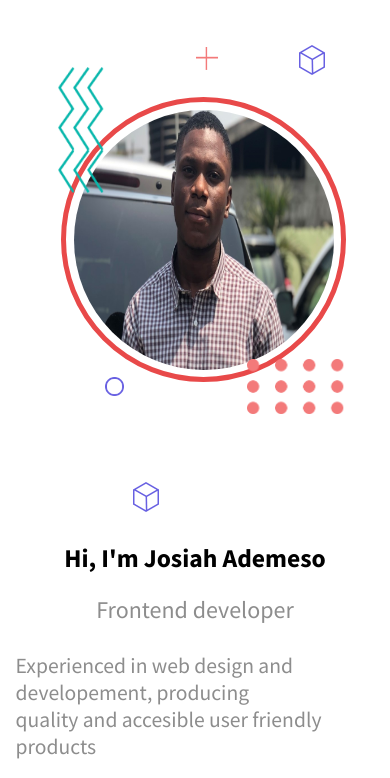
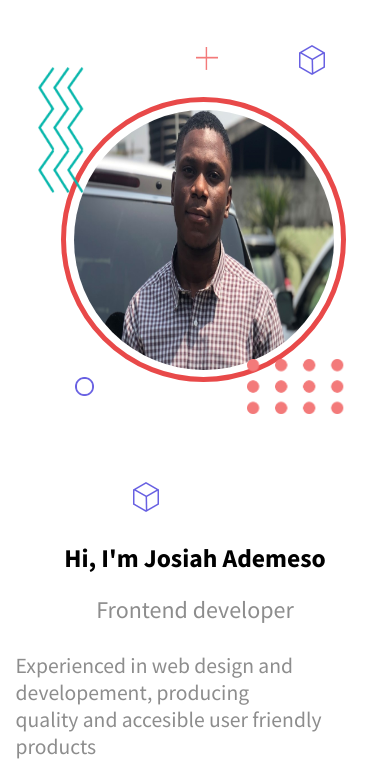
Before and after one commit to ademesojosiah/josiah-ademeso, a plain HTML site: page index.html in a window 390 px wide. Shown: the part 62-840 px from the top of the page. Drawn offline with Linux system fonts and the light colour scheme.

Commit message:
Update style.css

```diff
--- a/style.css
+++ b/style.css
@@ -658,7 +658,7 @@ display: none;
     height: 19px;
     width: 19px;
     top: 350px;
-    right: 250px;
+    right: 280px;
 }
 
 .zigzag{
@@ -666,7 +666,7 @@ display: none;
     width: 46px ;
     position: absolute;
     top: 40px;
-    right: 270px;
+    right: 290px;
 }
 
 .plus{
```
